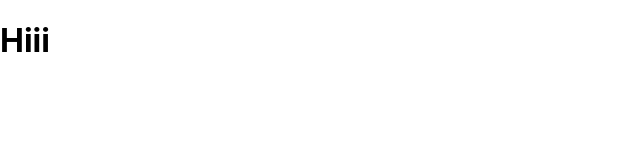
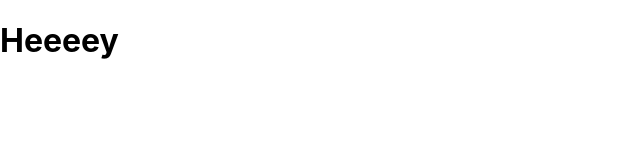
Before and after one commit to modeverv/my-react-redux2019, a React (Create React App) app: page / in a window 1280 px wide. Shown: the top 160 px of the page, without its empty margins (0-640 px from the left). Built offline with nearby package versions, Linux system fonts and the light colour scheme.

Commit message:
2019-04-10 13:45:09

```diff
--- a/src/App.js
+++ b/src/App.js
@@ -2,7 +2,8 @@ import React, { Component } from 'react';
 
 class App extends Component {
   render() {
-    const dom = <h1>Hiii</h1>
+    const greeting = "Heeeey"
+    const dom = <h1 className="foo">{greeting}</h1>
     return dom
   }
 }
```
